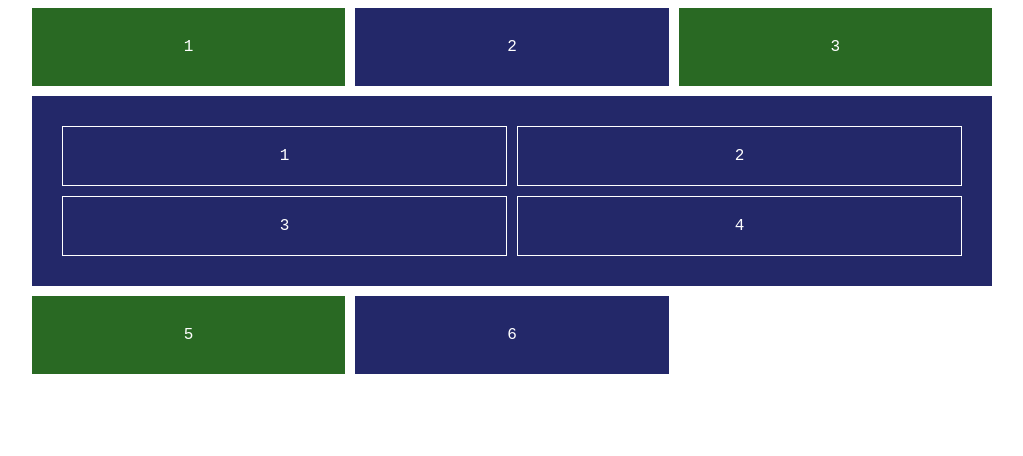
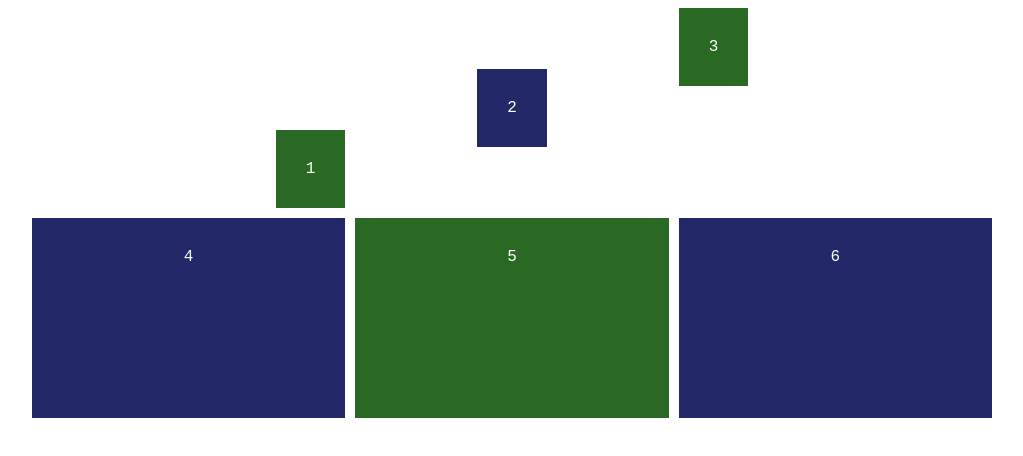
Before and after one commit to luvgangwani/css-grid-examples, a plain HTML site: page index.html in a window 1280 px wide. Shown: the whole page, without its empty margins (128-1151 px from the left). Drawn offline with Linux system fonts and the light colour scheme.

Commit message:
Lesson 6 - Align and justify items

```diff
--- a/index.html
+++ b/index.html
@@ -15,10 +15,13 @@
         #content {
             display: grid;
             grid-template-columns: repeat(3, 1fr); /* repeat a value for n number of times */
+            grid-template-rows: repeat(2, 200px);
             column-gap: 10px; /* specify gaps between columns */
             row-gap: 10px; /* specify gaps between rows */
             max-width: 960px;
             margin: 0 auto;
+            /* align-items: flex-start; */ /* align all items in the div up/down */
+            /* justify-items: flex-end; */ /* align all items in the div left/right */
         }
 
         #content div {
@@ -30,17 +33,19 @@
             background-color: #232869;
         }
 
-        .nested {
-            display: grid;
-            grid-template-columns: 1fr 1fr;
-            grid-column: span 3; /* similar to 1 / 3 */
-            gap: 10px
+        .one {
+            align-self: flex-end; /* align this items in the div up/down */
+            justify-self: flex-end; /* align this items in the div left/right */
         }
 
-        .nested p {
-            border: 1px solid #fff;
-            padding: 20px;
-            margin: 0;
+        .two {
+            align-self: center;
+            justify-self: center;
+        }
+
+        .three {
+            align-self: flex-start;
+            justify-self: flex-start;
         }
 
     </style>
@@ -49,17 +54,12 @@
 
     <div id="content">
 
-        <div>1</div>
-        <div>2</div>
-        <div>3</div>
-        <div class="nested">
-            <p>1</p>
-            <p>2</p>
-            <p>3</p>
-            <p>4</p>
-        </div>
-        <div>5</div>
-        <div>6</div>
+        <div class="one">1</div>
+        <div class="two">2</div>
+        <div class="three">3</div>
+        <div class="four">4</div>
+        <div class="five">5</div>
+        <div class="six">6</div>
 
     </div>
 
```
